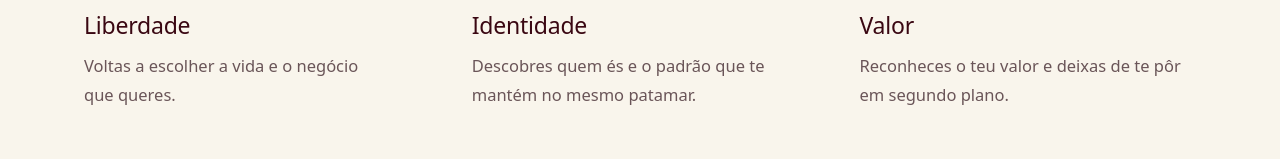
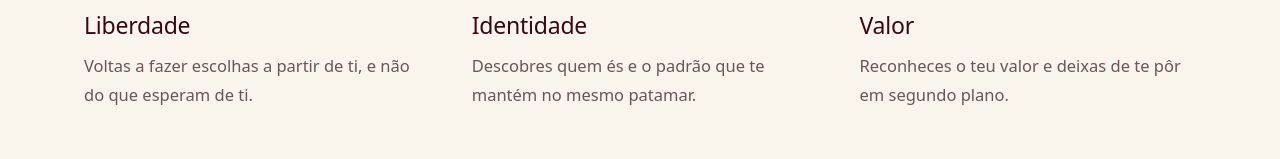
Before and after one commit to siqueirawhelisson-design/metodo-liv, a plain HTML site: page index.html in a window 1280 px wide. Shown: the part 1258-1417 px from the top of the page. Drawn offline with Linux system fonts and the light colour scheme; a web font is replaced by a local one.

Commit message:
Pilar Liberdade sem referência a negócio
Co-Authored-By: Claude Opus 5.5 <noreply@anthropic.com>
Claude-Session: https://claude.ai/code/session_01LfWUhj3QEXYFQHs7pY6TRY

```diff
--- a/index.html
+++ b/index.html
@@ -412,7 +412,7 @@ p + p{margin-top:16px}
       </div>
 
       <ol class="pilares">
-        <li class="rv"><b>L</b><h3>Liberdade</h3><p>Voltas a escolher a vida e o negócio que queres.</p></li>
+        <li class="rv"><b>L</b><h3>Liberdade</h3><p>Voltas a fazer escolhas a partir de ti, e não do que esperam de ti.</p></li>
         <li class="rv" style="--i:1"><b>I</b><h3>Identidade</h3><p>Descobres quem és e o padrão que te mantém no mesmo patamar.</p></li>
         <li class="rv" style="--i:2"><b>V</b><h3>Valor</h3><p>Reconheces o teu valor e deixas de te pôr em segundo plano.</p></li>
       </ol>
```
